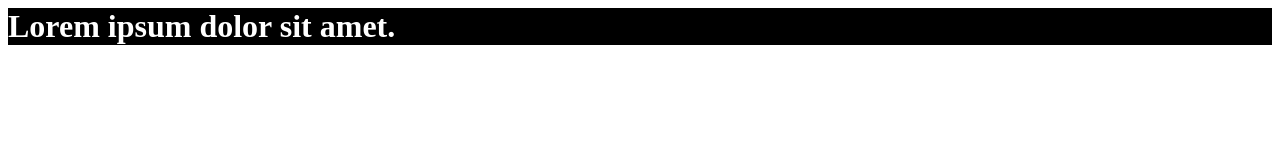
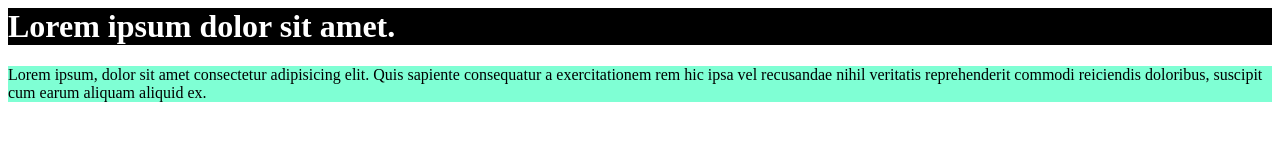
Before and after one commit to bluesilverserenity/Web_Class, a plain HTML site: page index.html in a window 1280 px wide. Drawn offline with Linux system fonts and the light colour scheme.

Commit message:
I styled the second paragraph

```diff
--- a/index.css
+++ b/index.css
@@ -2,3 +2,7 @@ h1 {
   background-color: black;
   color: white;
 }
+
+p {
+  background-color: aquamarine;
+}
--- a/index.html
+++ b/index.html
@@ -7,5 +7,11 @@
   </head>
   <body>
     <h1>Lorem ipsum dolor sit amet.</h1>
+    <p>
+      Lorem ipsum, dolor sit amet consectetur adipisicing elit. Quis sapiente
+      consequatur a exercitationem rem hic ipsa vel recusandae nihil veritatis
+      reprehenderit commodi reiciendis doloribus, suscipit cum earum aliquam
+      aliquid ex.
+    </p>
   </body>
 </html>
```
